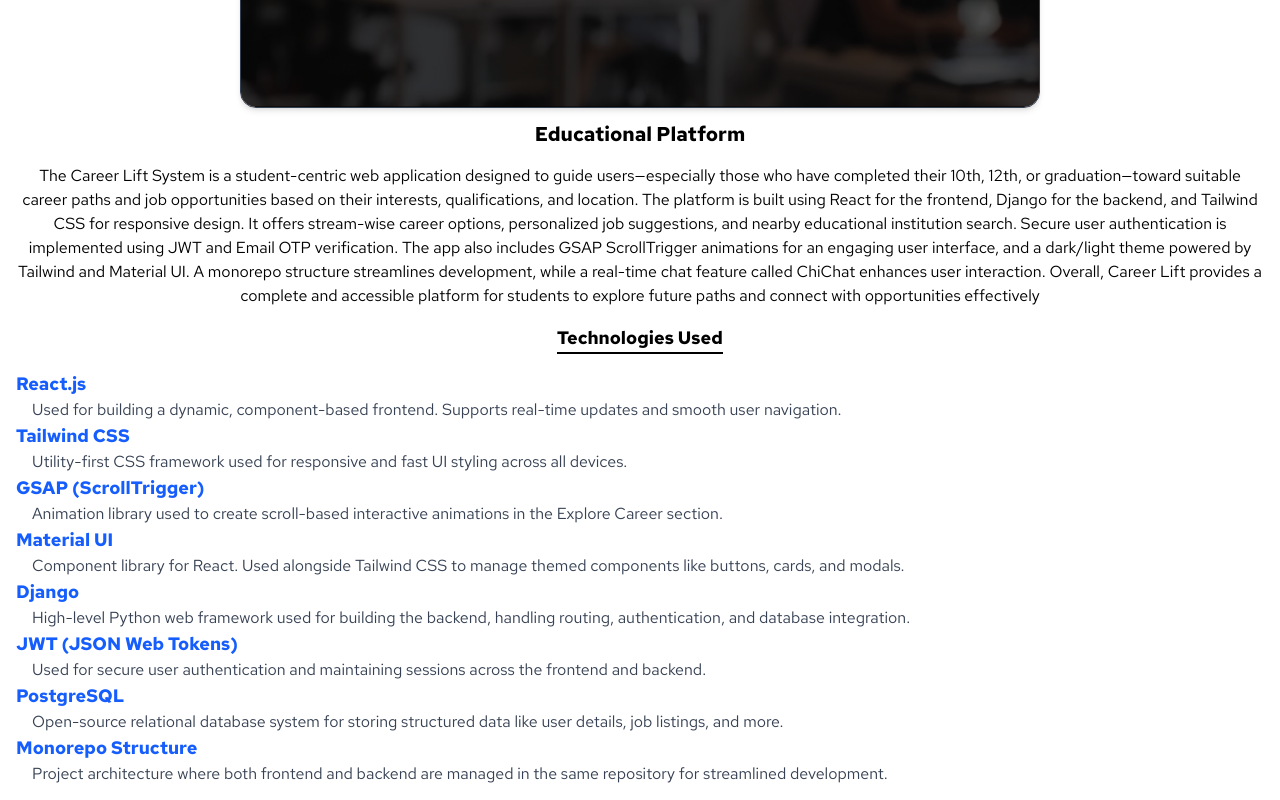
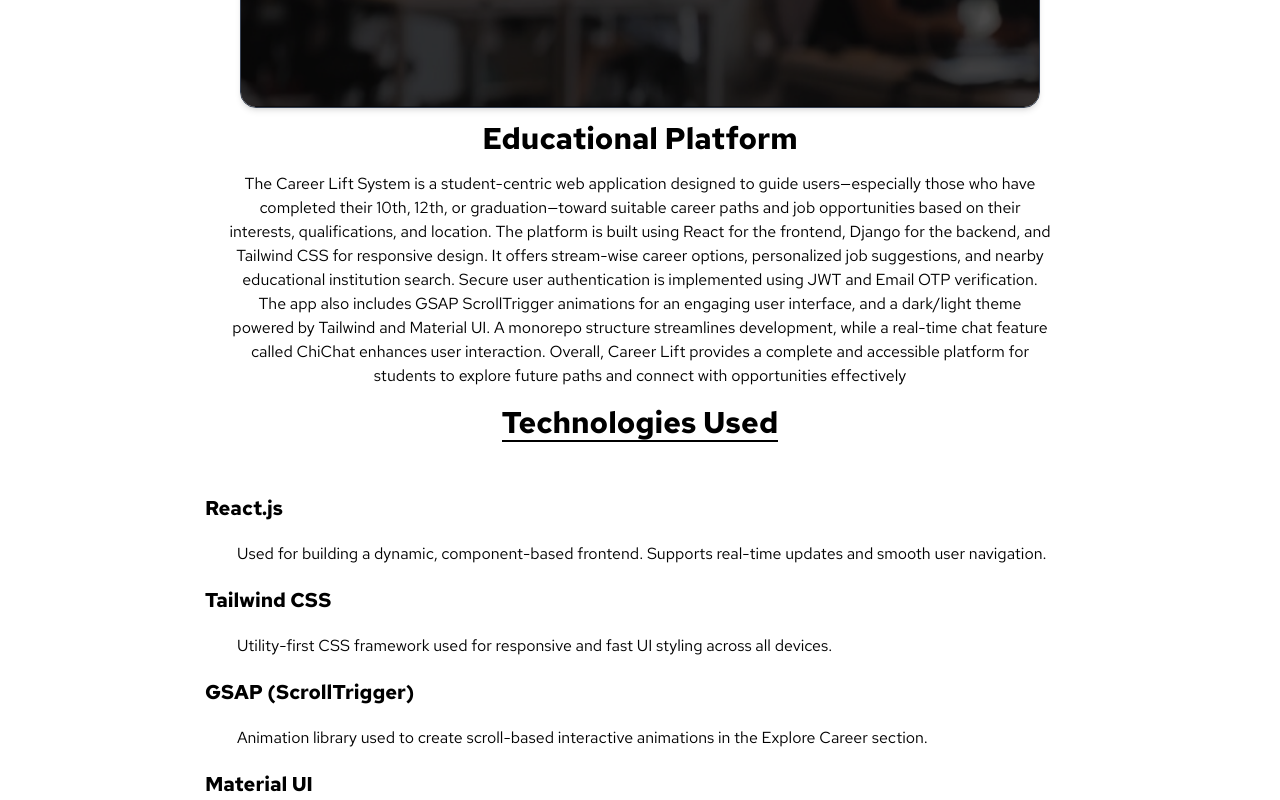
Before and after one commit to shiba-murmu/shiba-portfolio, a React (Vite) app: page /window-view-project-detail/careerlift in a window 1280 px wide. Shown: the part 400-1200 px from the top of the page. Built offline with nearby package versions, Linux system fonts and the light colour scheme.

Commit message:
Project details UI for each screen is updated.

```diff
--- a/src/components/ProjectDetail_wraper.jsx
+++ b/src/components/ProjectDetail_wraper.jsx
@@ -15,7 +15,7 @@
      */
   return (
     <>
-        <div className='pb-5'>
+        <div className='pb-5 md:mb-20 md:flex justify-center items-center flex-col'>
                 <div className='flex justify-center items-center py-2'>
                     <span className='bold-font text-2xl md:text-6xl  '>
                         {project_heading}
@@ -27,22 +27,23 @@
                 </div>
 
                 <div className='flex justify-center items-center mt-3'>
-                    <span className='bold-font text-lg md:text-xl '>{project_sub_heading}</span>
+                    <span className='bold-font text-xl md:text-3xl md: '>{project_sub_heading}</span>
                 </div>
-                <div>
+                <div className='md:w-2/3'>
                     <p className=' p-4 text-center'>{project_text}</p>
                 </div>
 
                 <div>
                     <div className='flex justify-center items-center'>
-                        <span className='bold-font text-lg border-b-2'>Technologies Used</span>
+                        <span className='bold-font text-xl md:text-3xl border-b-2'>Technologies Used</span>
                     </div>
                     <div className='p-4'>
-                        <dl>
+                        <dl className='md:p-4'>
                             {technologies_used.map((tech, index) => (
                                 <div key={index}>
-                                    <dt className="font-bold text-lg text-blue-600">{tech.name}</dt>
-                                    <dd className="ml-4 text-gray-700">{tech.description}</dd>
+                                    <dt className="font-bold text-md
+                                    md:text-xl md:my-5 pl-4 md:pl-10">{tech.name}</dt>
+                                    <dd className="ml-3 md:my-5 pl-4 md:pl-15 ">{tech.description}</dd>
                                 </div>
                             ))}
                         </dl>
```
Also changed, not shown: src/pages/Projects/Window_view_project_details.jsx (line endings or trailing spaces).
